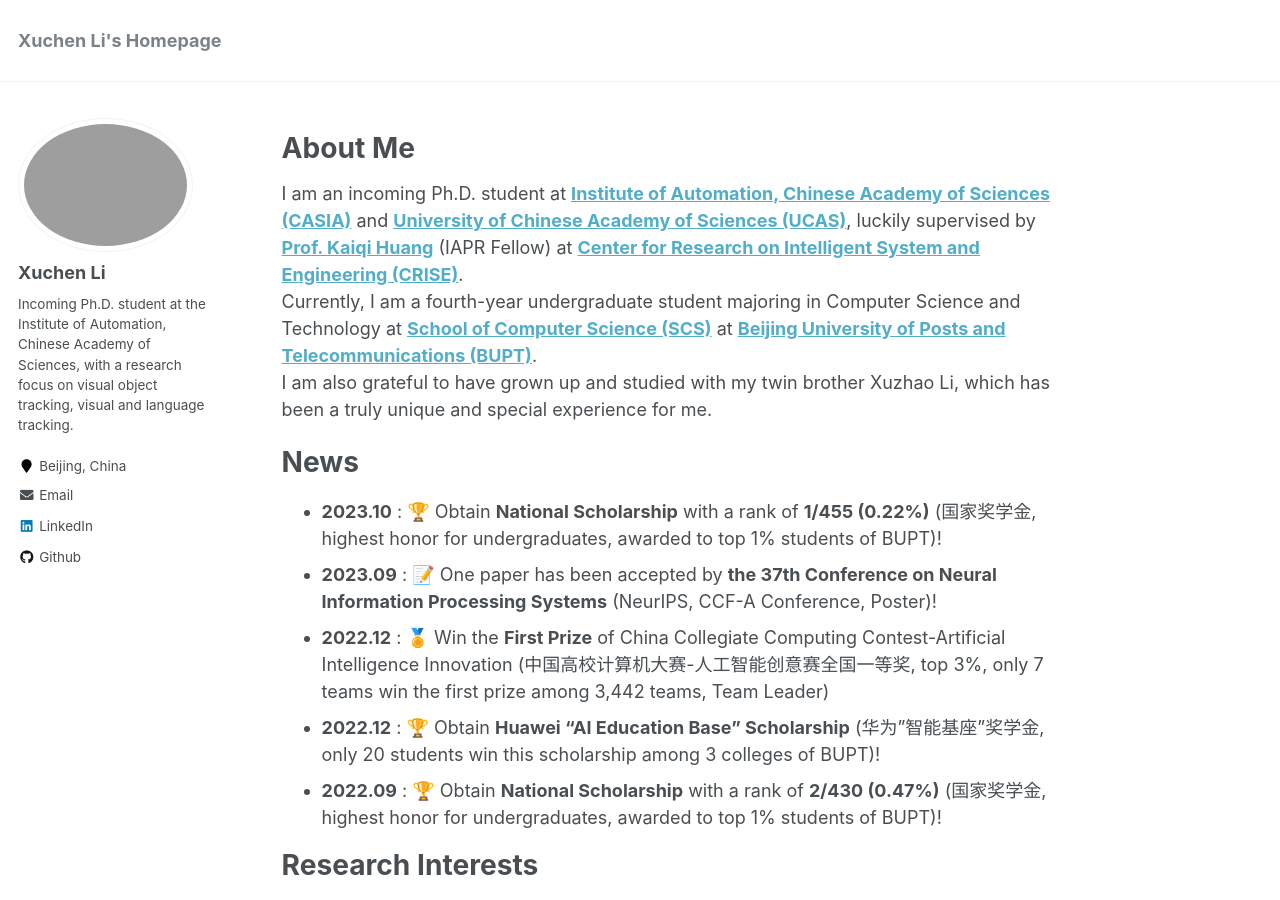
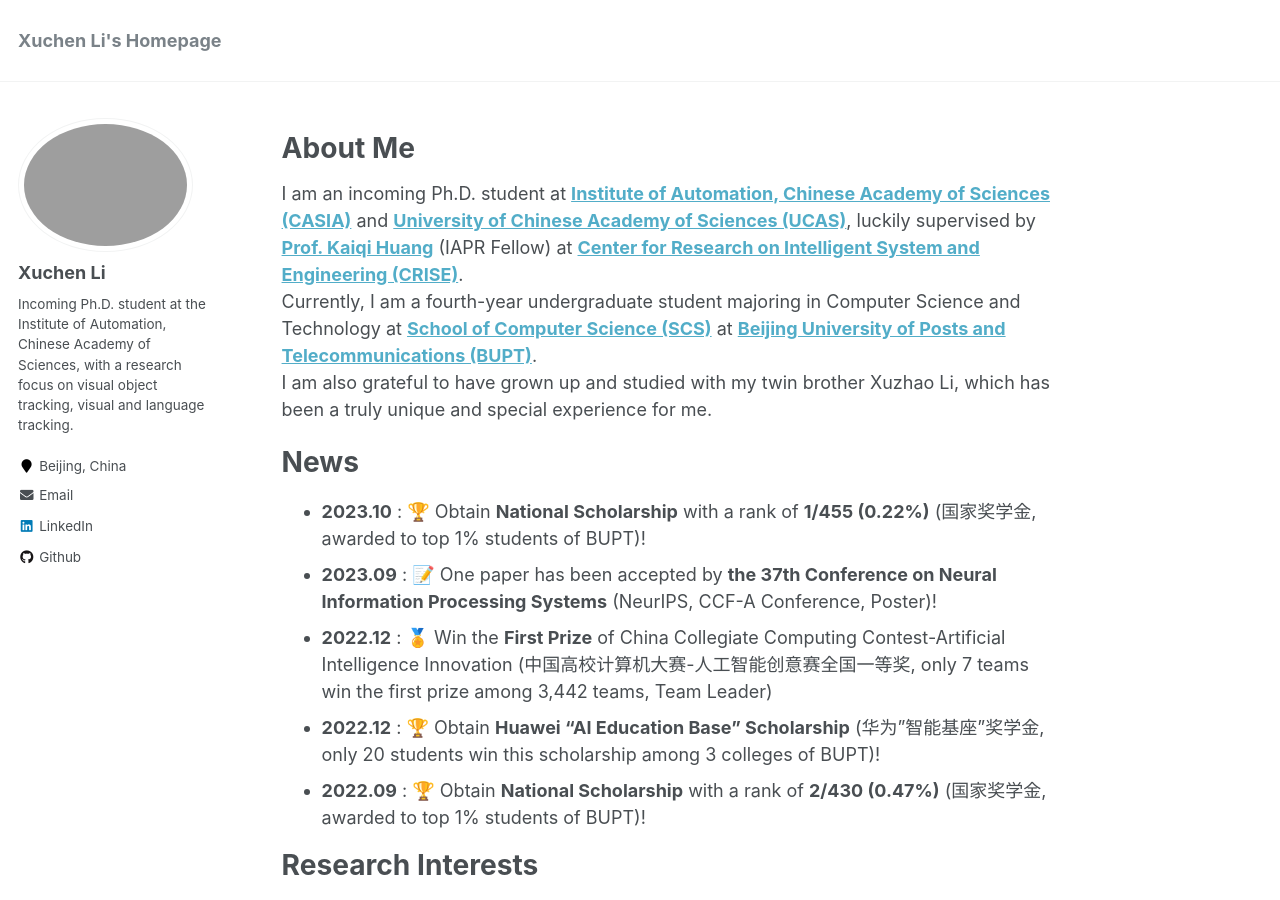
Before and after one commit to Xuchen-Li/Xuchen-Li.github.io, a Jekyll site: the page built from _pages/about.md, in a window 1280 px wide and 900 px high. Built offline with Jekyll 4.4.1, drawn with Linux system fonts in a browser that asks for light colours.

Commit message:
Update about.md

```diff
--- a/_pages/about.md
+++ b/_pages/about.md
@@ -18,11 +18,11 @@ I am also grateful to have grown up and studied with my twin brother Xuzhao Li,
 News
 ======
 <!-- * **2023.11** : Obtain **College Scholarship of UCAS** (中国科学院大学大学生奖学金, only 14 students win this scholarship among 200+ recommended postgraduate students of CASIA)! -->
-* **2023.10** : 🏆 Obtain **National Scholarship** with a rank of **1/455 (0.22%)** (国家奖学金, highest honor for undergraduates, awarded to top 1% students of BUPT)!
+* **2023.10** : 🏆 Obtain **National Scholarship** with a rank of **1/455 (0.22%)** (国家奖学金, awarded to top 1% students of BUPT)!
 * **2023.09** : 📝 One paper has been accepted by **the 37th Conference on Neural Information Processing Systems** (NeurIPS, CCF-A Conference, Poster)!
-* **2022.12** : 🏅 Win the **First Prize** of China Collegiate Computing Contest-Artificial Intelligence Innovation (中国高校计算机大赛-人工智能创意赛全国一等奖, top 3%, only 7 teams win the first prize among 3,442 teams, Team Leader)
+* **2022.12** : 🏅 Win the **First Prize** of China Collegiate Computing Contest-Artificial Intelligence Innovation (中国高校计算机大赛-人工智能创意赛全国一等奖, only 7 teams win the first prize among 3,442 teams, Team Leader)
 * **2022.12** : 🏆 Obtain **Huawei "AI Education Base" Scholarship** (华为"智能基座"奖学金, only 20 students win this scholarship among 3 colleges of BUPT)!
-* **2022.09** : 🏆 Obtain **National Scholarship** with a rank of **2/430 (0.47%)** (国家奖学金, highest honor for undergraduates, awarded to top 1% students of BUPT)!
+* **2022.09** : 🏆 Obtain **National Scholarship** with a rank of **2/430 (0.47%)** (国家奖学金, awarded to top 1% students of BUPT)!
 
 
 Research Interests
```
